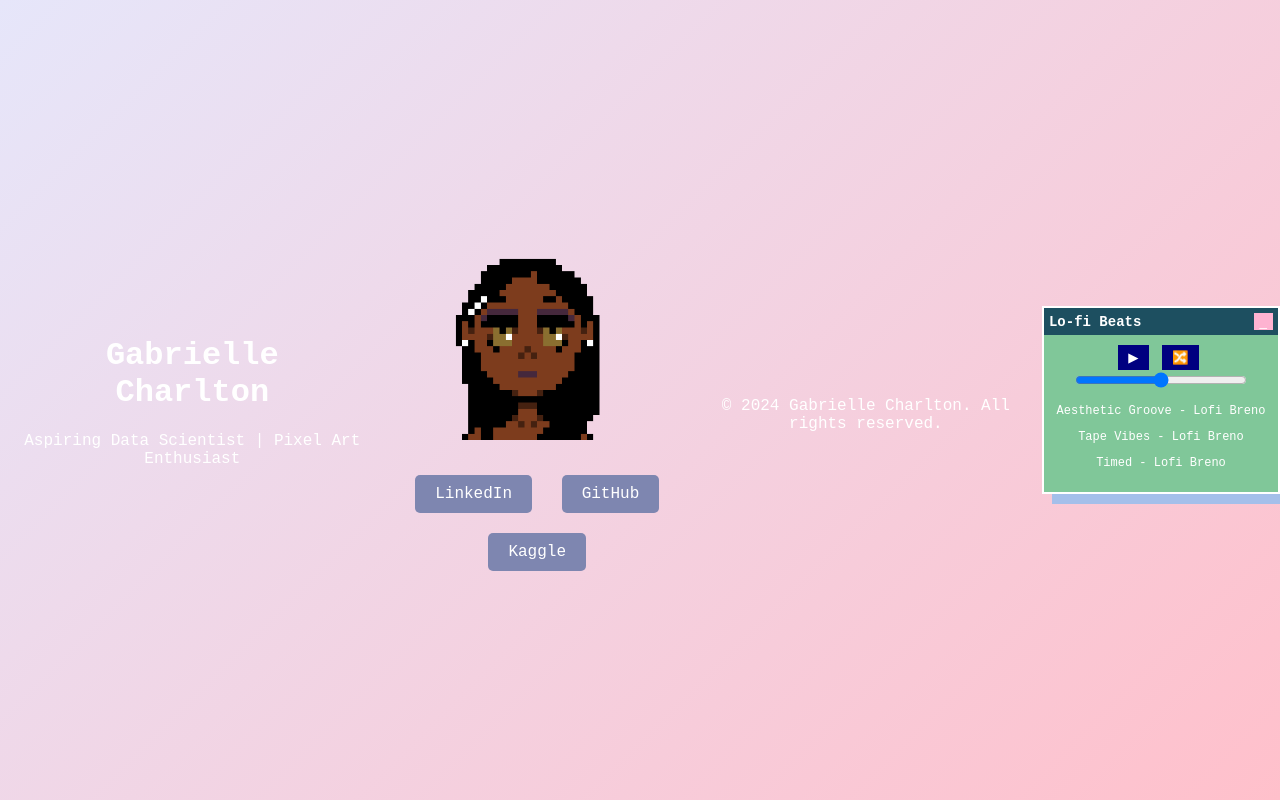
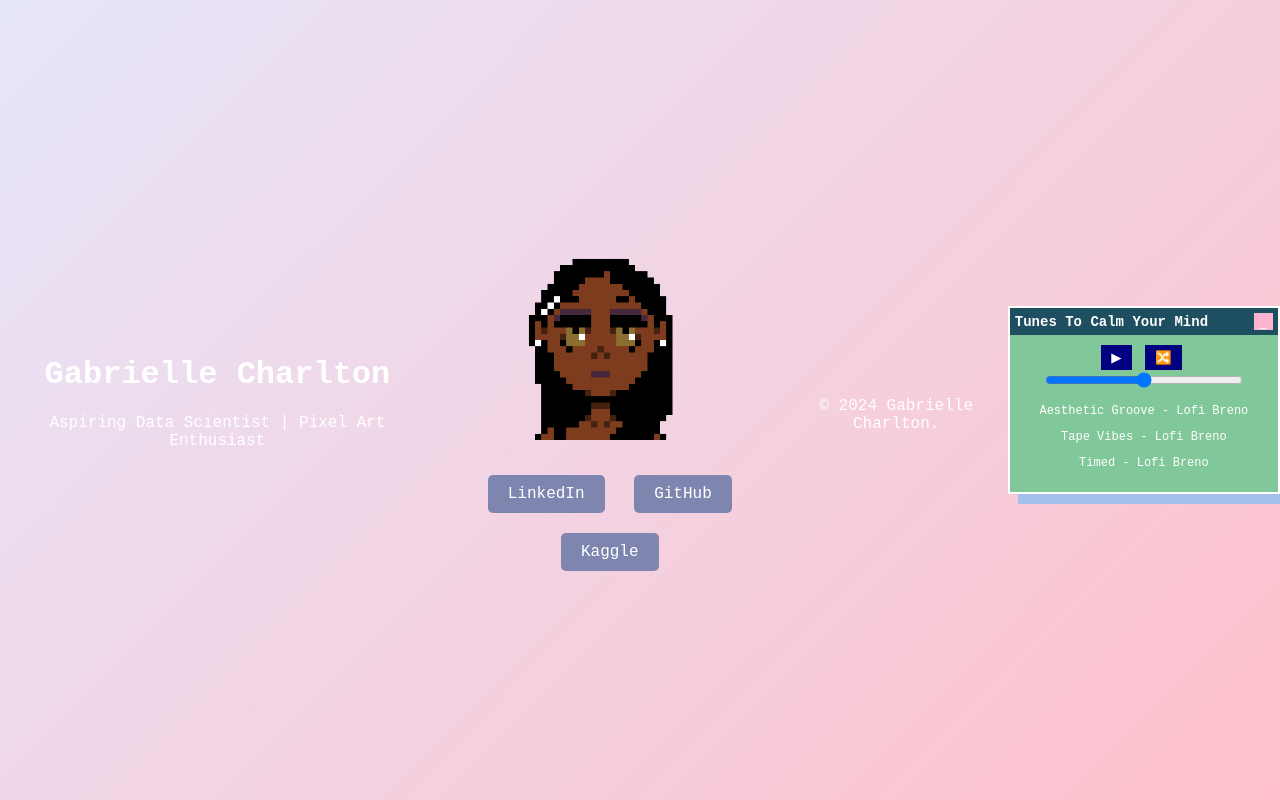
Before and after one commit to gabcharlton/gabcharlton.github.io, a plain HTML site: page index.html in a window 1280 px wide. Drawn offline with Linux system fonts and the light colour scheme.

Commit message:
Update index.html

```diff
--- a/index.html
+++ b/index.html
@@ -3,7 +3,7 @@
 <head>
   <meta charset="UTF-8">
   <meta name="viewport" content="width=device-width, initial-scale=1.0">
-  <title>Gabrielle Charlton, BSc.</title>
+  <title>Gabrielle Charlton</title>
   <link rel="stylesheet" href="styles.css">
 </head>
 <body>
@@ -22,12 +22,12 @@
     </section>
   </main>
   <footer>
-    <p>© 2024 Gabrielle Charlton. All rights reserved.</p>
+    <p>© 2024 Gabrielle Charlton.</p>
   </footer>
 
   <div id="lofi-player" class="lofi-widget">
   <div class="widget-header">
-    <span class="widget-title">Lo-fi Beats</span>
+    <span class="widget-title">Tunes To Calm Your Mind</span>
     <button id="minimize-btn">_</button>
   </div>
   <div class="widget-body">
```
